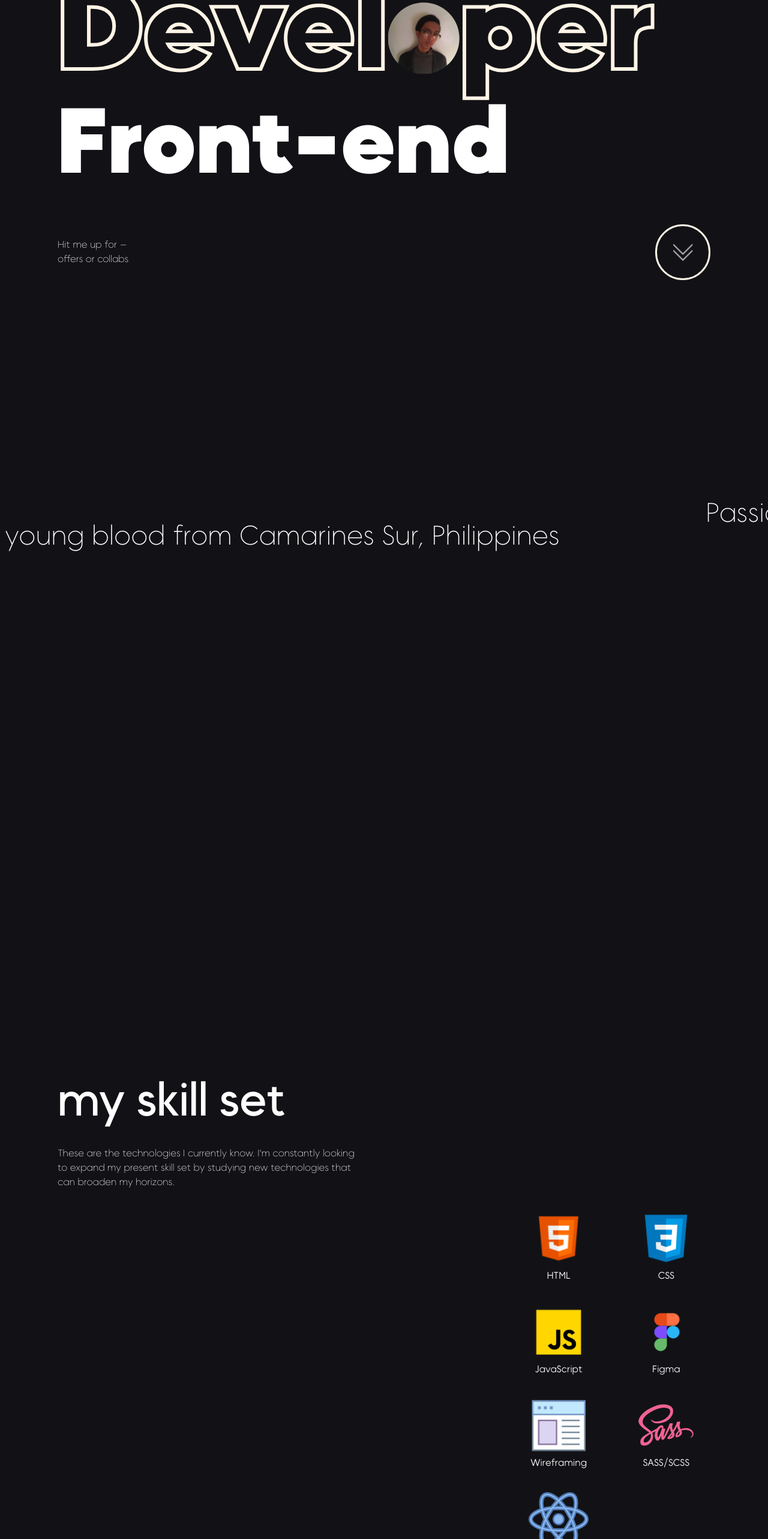
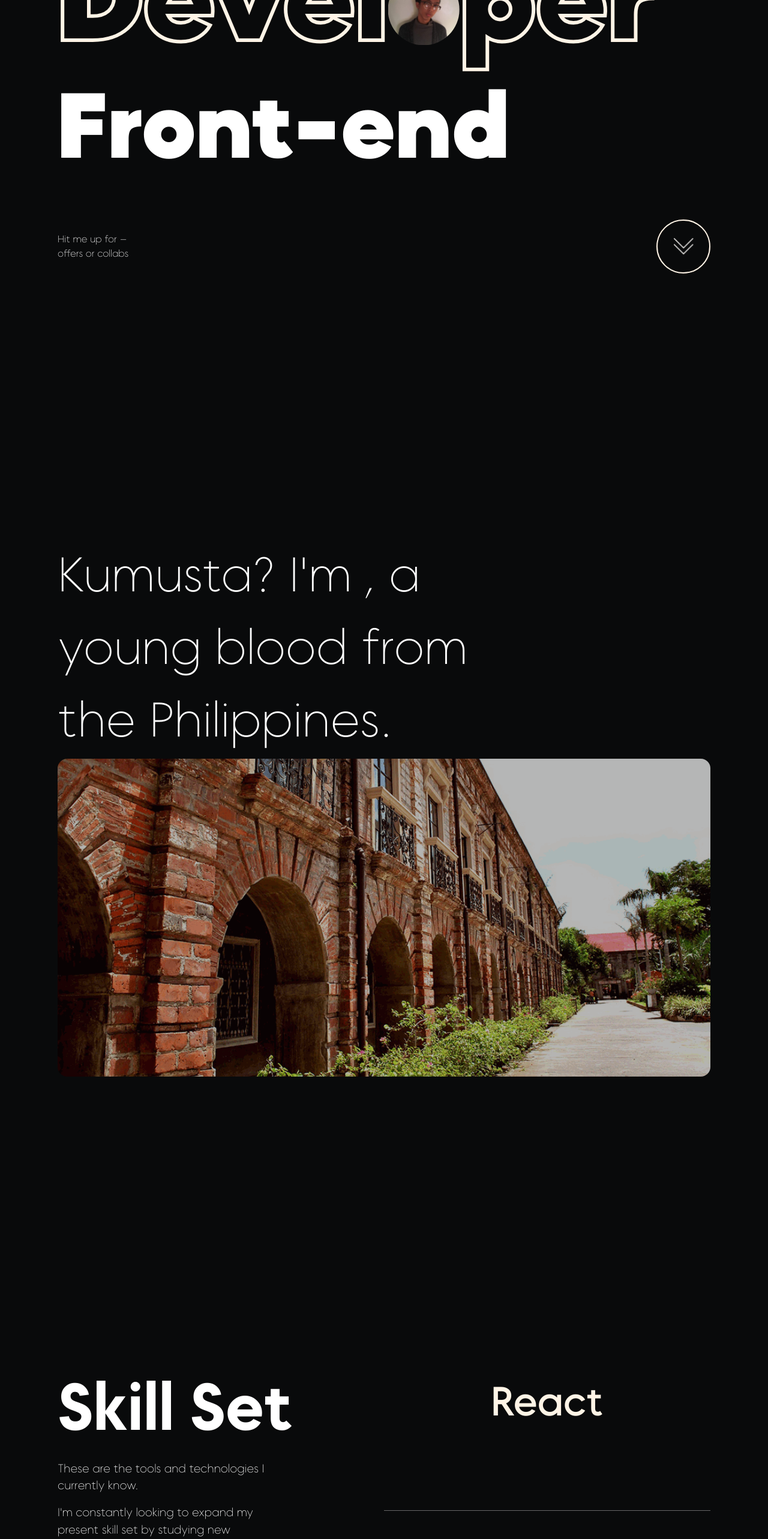
Before and after one commit to rttn-Mango/rttn.Mango, a React (Vite) app: page / in a window 1280 px wide. Shown: the part 234-2800 px from the top of the page at 60% size. Built offline with nearby package versions, Linux system fonts and the light colour scheme.

Commit message:
Changes: revamped intro and skills section

```diff
--- a/src/App.jsx
+++ b/src/App.jsx
@@ -38,7 +38,7 @@ function App() {
       }
       else{document.body.classList.remove('disabled')}
     }
-    console.log(showNav)
+
     handleNav()
   }, [showNav, loading])
 
--- a/src/Pages/Homepage.jsx
+++ b/src/Pages/Homepage.jsx
@@ -1,5 +1,6 @@
 import Hero from "./Sections/Hero"
 import Intro from "./Sections/Intro"
+import Skills from "./Sections/Skills"
 import Projects from "./Sections/Projects"
 import Contact from "./Sections/Contact"
 
@@ -13,7 +14,10 @@ export default function Homepage(){
     return(
         <main>
             <Hero/>
-            <Intro/>
+            <div className="bg-wrapper">
+                <Intro/>
+                <Skills/>
+            </div>
             <Projects/>
             <Contact/>
         </main>
--- a/src/Pages/Sections/Hero.jsx
+++ b/src/Pages/Sections/Hero.jsx
@@ -1,25 +1,41 @@
-import { useState, useEffect } from 'react'
+import { useEffect, useRef } from 'react'
+import gsap from 'gsap'
+import { ScrollTrigger } from 'gsap/all'
 import ScrollToIcon from '../../svg/ScrollTo'
 
 export default function Hero(){
-    const [shouldScroll, setShouldScroll] = useState(false);
+    const wrapper = useRef(null)
 
-    //Scrolls down when Scroll To Button is clicked
     useEffect(() => {
-        if(shouldScroll){
-            window.scrollTo(0, window.innerHeight)
+        gsap.registerPlugin(ScrollTrigger);
+
+        //Makes the animation only run when user doesn't disable animations
+        gsap.matchMedia().add("(prefers-reduced-motion: no-preference)", () => {
+            gsap.to(wrapper.current, {
+                y: '-2dvw',
+                ease: 'power2',
+                scrollTrigger: {
+                    trigger: wrapper.current,
+                    start: 'top top',
+                    end: '130%',
+                    scrub: true,
+                    pin: true,
                 }
-    }, [shouldScroll])
+            })
+        })
+    }, [])
 
     return(
             <section className="hero">
+                <div className="wrapper" ref={wrapper}>
                     <h1 aria-label='Developer'>Devel<div className='img'>o</div>per</h1>
                     <p className="subHeading">Front-end</p>
 
                     <div className="hero__bottom">
                         <p aria-label="Hit me up for offers or collaborations">Hit me up for — <br/> offers or collabs</p>
-                    <div className="hero__bottom--scrollTo" onClick={() => setShouldScroll(!shouldScroll)}>
+                        <div className="hero__bottom--scrollTo" >
                             <ScrollToIcon/>
+                        </div>
                     </div>
                 </div>
             </section>
--- a/src/Pages/Sections/Intro.jsx
+++ b/src/Pages/Sections/Intro.jsx
@@ -1,134 +1,10 @@
-import { useRef } from "react"
-import { motion, useTransform, useScroll } from 'framer-motion';
-
-//Icons
-import Html from '../../assets/Html.svg'
-import Css from '../../assets/CSS3.svg'
-import JS from '../../assets/JavaScript.svg'
-import Figma from '../../assets/Figma.svg'
-import Wireframe from '../../assets/Wireframe.svg'
-import sass from '../../assets/Sass.svg'
-import React from '../../assets/React.svg'
+import hrms from '../../assets/hrms.png'
 
 export default function Intro(){
-    const ref = useRef(null);
-    const { scrollYProgress } =  useScroll({target: ref})
-
-    const textRevealAnim = {
-        initial: {opacity: 0},
-        animate: {
-            opacity: 1,
-            transition: {
-                duration: 1,
-            }
-        }
-    }
-
-    const skillSlideInAnim = {
-        initial: {opacity: 0},
-        animate: {
-            opacity: 1,
-            transition: {
-                duration: 1,
-                ease: [0.45, 0, 0.55, 1],
-                delay: .25
-            }
-        }
-    }
-
-    const horizontalScrollProgress = useTransform(scrollYProgress, [0, 1], ['1', '-100%'])
-
     return(
-        <section className="intro" id="intro">
-            <div className="wrapper" ref={ref}>
-                <div id="slider">
-                    <motion.div style={{x: horizontalScrollProgress}} className="container">
-                        <p className="intro__top-text"><span>Kumusta?</span> I&apos;m a young blood from Camarines Sur, Philippines</p>
-                        <p className="intro__bottom-text">Passionate about <span>discovering, developing, and transforming ideas</span> that will have an influence and inspire others.</p>
-                    </motion.div>
-                </div>
-            </div>
-
-            {/* TODO: Take this out of wrapper and  Make this a component */}
-            <div className="intro__skills">
-                <motion.div variants={textRevealAnim} initial="initial" whileInView="animate" className="intro__skills--subheading">
-                    <h2>my skill set</h2>
-                    <p>These are the technologies I currently know. I&apos;m constantly looking to expand my present skill set by studying new technologies that can broaden my horizons.</p>
-                </motion.div>
-
-                <motion.div className="intro__skills--list" variants={skillSlideInAnim} initial='initial' whileInView='animate'>
-                    <div className="group">
-                        <img
-                            src={Html}
-                            alt="HTML Icon"
-                            draggable="false"
-                            width={100}
-                            height={100}
-                        />
-                        <p>HTML</p>
-                    </div>
-                    <div className="group">
-                        <img
-                            src={Css}
-                            alt="CSS Icon"
-                            draggable="false"
-                            width={100}
-                            height={100}
-                        />
-                        <p>CSS</p>
-                    </div>
-                    <div className="group">
-                        <img
-                            src={JS}
-                            alt="JavaScript Icon"
-                            draggable="false"
-                            width={100}
-                            height={100}
-                        />
-                        <p>JavaScript</p>
-                    </div>
-                    <div className="group">
-                        <img
-                            src={Figma}
-                            alt="Figma Icon"
-                            draggable="false"
-                            width={100}
-                            height={100}
-                        />
-                        <p>Figma</p>
-                    </div>
-                    <div className="group">
-                        <img
-                            src={Wireframe}
-                            alt="Wireframing Icon"
-                            draggable="false"
-                            width={100}
-                            height={100}
-                        />
-                        <p>Wireframing</p>
-                    </div>
-                    <div className="group">
-                        <img
-                            src={sass}
-                            alt="SASS Icon"
-                            draggable="false"
-                            width={100}
-                            height={100}
-                        />
-                        <p>SASS/SCSS</p>
-                    </div>
-                    <div className="group">
-                        <img
-                            src={React}
-                            alt="ReactJS Icon"
-                            draggable="false"
-                            width={100}
-                            height={100}
-                        />
-                        <p>ReactJS</p>
-                    </div>
-                </motion.div>
-            </div>
+        <section className="intro">
+            <p>Kumusta? I&apos;m <span>Kim</span>, a young blood from the Philippines.</p>
+            <img src={hrms} alt="Holy Rosary Minor Seminary" draggable="false" height={530} width={530}/>
         </section>
     )
 }
--- /dev/null
+++ b/src/Pages/Sections/Skills.jsx
@@ -0,0 +1,21 @@
+export default function Skills(){
+    return(
+        <section className="skills">
+            <div className="skills__desc">
+                <h2>Skill Set</h2>
+                <p>These are the tools and technologies I currently know. </p>
+                <p>I&apos;m constantly looking to expand my present skill set by studying new technologies that can broaden my horizons.</p>
+            </div>
+
+            <section className="skills__list">
+                <h3>React</h3>
+                <h3>UI Design</h3>
+                <h3>Figma</h3>
+                <h3>JavaScript</h3>
+                <h3>GSAP</h3>
+                <h3>HTML5</h3>
+                <h3>CSS3</h3>
+            </section>
+        </section>
+    )
+}
--- a/src/Styles/Pages/header.scss
+++ b/src/Styles/Pages/header.scss
@@ -2,7 +2,7 @@
 @forward '../Components/properties';
 
 .header{
-    padding-block: 3rem;
+    padding-block: 2rem;
     max-width: clamp(80%, 85vw, 110rem);
     margin-inline: auto;
 
--- a/src/Styles/index.css
+++ b/src/Styles/index.css
@@ -190,7 +190,7 @@ textarea:not([rows]) {
 }
 
 .header {
-  padding-block: 3rem;
+  padding-block: 2rem;
   max-width: clamp(80%, 85vw, 110rem);
   margin-inline: auto;
 }
@@ -363,7 +363,7 @@ textarea:not([rows]) {
 }
 
 body {
-  background-color: var(--clr-dm-bg);
+  background-color: var(--dm-bg);
   font-family: "Okine-Thin";
   color: white;
   overflow-x: hidden;
@@ -372,13 +372,20 @@ body {
 .hero {
   max-width: clamp(80%, 85vw, 110rem);
   margin-inline: auto;
+  position: relative;
+  max-height: 100dvh;
   overflow: hidden;
-  padding-block: min(4vw, 1rem);
 }
 @media screen and (max-width: 600px) {
   .hero {
-    padding-block: calc(5rem + 5dvw);
+    padding-top: calc(5rem + 5dvw);
   }
+}
+.hero .wrapper {
+  position: sticky;
+  top: 0;
+  left: 0;
+  z-index: -1;
 }
 .hero h1 {
   font-size: clamp(var(--fs-body3) + 2dvw, 16vw, var(--fs-display));
@@ -409,7 +416,7 @@ body {
 .hero .subHeading {
   font-size: clamp(var(--fs-body3) + 1dvw, 12vw, 14.375rem);
   font-family: "Okine-Black";
-  line-height: 1;
+  line-height: 1.3;
   white-space: nowrap;
   color: var(--dm-text);
 }
@@ -418,7 +425,7 @@ body {
   align-items: center;
   gap: 1rem;
   justify-content: space-between;
-  padding-top: calc(1em + 3dvw);
+  padding-top: calc(1em + 2.5dvw);
 }
 @media screen and (max-width: 600px) {
   .hero__bottom {
@@ -426,10 +433,9 @@ body {
   }
 }
 .hero__bottom--scrollTo {
-  border: 3px solid var(--dm-primary);
+  border: 2px solid var(--dm-primary);
   border-radius: 50%;
   padding: min(3dvw, 1.5em);
-  cursor: pointer;
 }
 .hero__bottom--scrollTo svg {
   height: clamp(25px, 3vw, 40px);
@@ -437,53 +443,95 @@ body {
   animation: down-arrow 500ms linear infinite alternate;
 }
 
+.bg-wrapper {
+  background-color: var(--dm-bg);
+}
+
 .intro {
-  padding-block: 5rem 30vw;
-}
-.intro .wrapper {
-  height: 150vh;
-  position: sticky;
-}
-.intro #slider {
-  overflow: hidden;
-  position: sticky;
-  top: 0;
-}
-.intro .container {
-  display: flex;
-  flex-direction: row;
-  gap: 0;
-  align-items: center;
-}
-.intro h2 {
-  font-size: clamp(var(--font-size-300), 6vw, var(--font-size-700));
-  font-family: "Okine-Regular";
-  padding-block: 2rem;
-}
-.intro__top-text, .intro__bottom-text {
-  font-size: clamp(var(--font-size-250), 3.5vw, var(--font-size-500));
-  line-height: 1.7;
-  padding: 20vw 4vw;
-  min-width: 100vw;
-  text-align: center;
-}
-.intro__top-text span, .intro__bottom-text span {
-  font-family: "Okine-Thin-Outline";
-  font-style: italic;
-}
-.intro__skills {
   max-width: clamp(80%, 85vw, 110rem);
   margin-inline: auto;
+  padding-block: calc(5em + 10dvw) calc(10em + 10dvw);
 }
-.intro__skills--list {
-  padding-block: 5rem;
-  display: grid;
-  grid-template-columns: repeat(auto-fill, minmax(100px, 120px));
-  gap: 2rem;
-  place-content: center;
-  justify-items: center;
+@media screen and (min-width: 1400px) {
+  .intro {
+    display: flex;
+    flex-direction: row;
+    gap: calc(0.5rem + 2dvw);
+    justify-content: space-between;
+  }
+}
+.intro p {
+  font-size: clamp(var(--fs-body2), 10vw, var(--fs-heading3) + 1dvw);
+  font-family: "Okine-Thin";
+  max-width: 15ch;
+  position: relative;
+}
+.intro p span {
+  font-family: "Okine-Light";
+}
+.intro img {
+  object-fit: cover;
+  border-radius: 1rem;
+  opacity: 0.7;
+  width: 100%;
+}
+
+.skills {
+  max-width: clamp(80%, 85vw, 110rem);
+  margin-inline: auto;
+  padding-block: 3em calc(10em + 10dvw);
+}
+@media (width > 800px) and (width < 1500px) {
+  .skills {
+    padding-top: calc(5em + 10dvw);
+  }
+}
+.skills h2 {
+  font-size: clamp(var(--fs-heading3) - 5dvw, 10dvw, var(--fs-heading2));
+  font-family: "Okine-Medium";
+  padding-bottom: 1.5rem;
+}
+.skills p {
+  max-width: 30ch;
+  line-height: 1.5;
+  font-size: clamp(var(--fs-body), 10dvw, var(--fs-body) + 0.25dvw);
+}
+.skills p:first-of-type {
+  padding-bottom: 1rem;
+}
+.skills__list {
+  padding-top: 6em;
+}
+.skills h3 {
+  font-size: clamp(var(--fs-body2) + 2dvw, 10dvw, var(--fs-heading3));
+  font-family: "Okine-Regular";
   text-align: center;
-  font-family: "Okine-Light";
+  color: var(--dm-primary);
+}
+.skills h3:first-of-type {
+  padding-bottom: calc(1.5em + 3dvw);
+}
+.skills h3:not(:first-of-type) {
+  border-top: 1px solid var(--neutral-500);
+  padding-block: calc(1.5em + 3dvw);
+}
+@media screen and (min-width: 800px) {
+  .skills {
+    display: flex;
+    flex-direction: row;
+    gap: 1rem;
+    justify-content: space-between;
+  }
+  .skills__desc {
+    max-width: max-content;
+    position: sticky;
+    top: 0;
+    align-self: start;
+  }
+  .skills__list {
+    width: 50%;
+    padding-top: 0.75rem;
+  }
 }
 
 .projects {
--- a/src/Styles/index.scss
+++ b/src/Styles/index.scss
@@ -27,7 +27,7 @@
 }
 
 body{
-    background-color: var(--clr-dm-bg);
+    background-color: var(--dm-bg);
     font-family: 'Okine-Thin';
     color: white;
     overflow-x: hidden;
@@ -36,9 +36,17 @@ body{
 //Hero section
 .hero{
     @include container();
+    @media screen and (max-width: 600px) { padding-top: calc(5rem + 5dvw); }
+    position: relative;
+    max-height: 100dvh;
     overflow: hidden;
-    padding-block: min(4vw, 1rem);
-    @media screen and (max-width: 600px) { padding-block: calc(5rem + 5dvw); }
+
+    & .wrapper{
+        position: sticky;
+        top: 0;
+        left: 0;
+        z-index: -1;
+    }
 
     h1{
         font-size: clamp(calc(var(--fs-body3) + 2dvw), 16vw, var(--fs-display));
@@ -69,7 +77,7 @@ body{
     .subHeading{
         font-size: clamp(calc(var(--fs-body3) + 1dvw), 12vw, 14.375rem);
         font-family: 'Okine-Black';
-        line-height: 1;
+        line-height: 1.3;
         white-space: nowrap;
         color: var(--dm-text);
     }
@@ -79,14 +87,13 @@ body{
         align-items: center;
         gap: 1rem;
         justify-content: space-between;
-        padding-top: calc(1em + 3dvw);
+        padding-top: calc(1em + 2.5dvw);
         @media screen and (max-width: 600px) { padding-block: calc(10rem + 5dvw); }
 
         &--scrollTo{
-            border: 3px solid var(--dm-primary);
+            border: 2px solid var(--dm-primary);
             border-radius: 50%;
             padding: min(3dvw, 1.5em);
-            cursor: pointer;
 
             & svg{
                 height: clamp(25px, 3vw, 40px);
@@ -98,55 +105,84 @@ body{
 
 }
 
+//Wrapper to make the parallax effect work
+.bg-wrapper{background-color: var(--dm-bg)}
+
 //intro section
 .intro{
-    padding-block: 5rem 30vw;
+    @include container();
+    padding-block: calc(5em + 10dvw) calc(10em + 10dvw);
 
-    .wrapper{
-        height: 150vh;
-        position: sticky;
+    @media screen and (min-width: 1400px) { @include flex(row, calc(.5rem + 2dvw)); justify-content: space-between; }
+
+    & p{
+        font-size: clamp(var(--fs-body2), 10vw, calc(var(--fs-heading3) + 1dvw));
+        font-family: 'Okine-Thin';
+        max-width: 15ch;
+        position: relative;
+
+        span{font-family: 'Okine-Light'}
     }
 
-    #slider{
-        overflow: hidden;
-        position: sticky;
-        top: 0;
+    img{
+        object-fit: cover;
+        border-radius: 1rem;
+        opacity: .7;
+        width: 100%;
+
     }
 
-    .container{
-        @include flex(row, 0);
-        align-items: center;
+}
+
+//Skills section
+.skills{
+    @include container();
+    padding-block: 3em calc(10em + 10dvw);
+    @media (width > 800px) and (width < 1500px) { padding-top: calc(5em + 10dvw) }
+
+    h2{
+        font-size: clamp(calc(var(--fs-heading3) - 5dvw), 10dvw, var(--fs-heading2));
+        font-family: 'Okine-Medium';
+        padding-bottom: 1.5rem;
     }
 
-    h2{
-        font-size: clamp(var(--font-size-300), 6vw, var(--font-size-700));
-        font-family: 'Okine-Regular';
-        padding-block: 2rem;
+    p{
+        max-width: 30ch;
+        line-height: 1.5;
+        font-size: clamp(var(--fs-body), 10dvw, calc(var(--fs-body) + .25dvw));
+
+        &:first-of-type{padding-bottom: 1rem}
     }
 
-    //First two paragraph tags on the intro page
-    &__top-text, &__bottom-text{
-        font-size: clamp(var(--font-size-250), 3.5vw, var(--font-size-500));
-        line-height: 1.7;
-        padding: 20vw 4vw;
-        min-width: 100vw;
+    &__list{padding-top: 6em}
+
+    h3{
+        font-size: clamp(calc(var(--fs-body2) + 2dvw), 10dvw, var(--fs-heading3));
+        font-family: 'Okine-Regular';
         text-align: center;
+        color: var(--dm-primary);
 
-        & span{font-family: 'Okine-Thin-Outline'; font-style: italic}
+        &:first-of-type{padding-bottom: calc(1.5em + 3dvw);}
+        &:not(:first-of-type){
+            border-top: 1px solid var(--neutral-500);
+            padding-block: calc(1.5em + 3dvw);
+        }
     }
 
-    &__skills{
-        @include container();
+    @media screen and (min-width: 800px) {
+        @include flex(row, 1rem);
+        justify-content: space-between;
 
-        &--list{
-            padding-block: 5rem;
+        &__desc{
+            max-width: max-content;
+            position: sticky;
+            top: 0;
+            align-self: start;
+        }
 
-            @include grid(auto-fill, 100px, 120px, 2rem);
-            place-content: center;
-            justify-items: center;
-            text-align: center;
-
-            font-family: 'Okine-Light';
+        &__list{
+            width: 50%;
+            padding-top: .75rem
         }
     }
 }
```
Also changed, not shown: src/assets/hrms.png (added), 1 other file (tests, documents, lock files or other folders). Lines whose indentation alone changed are shown as unchanged.
